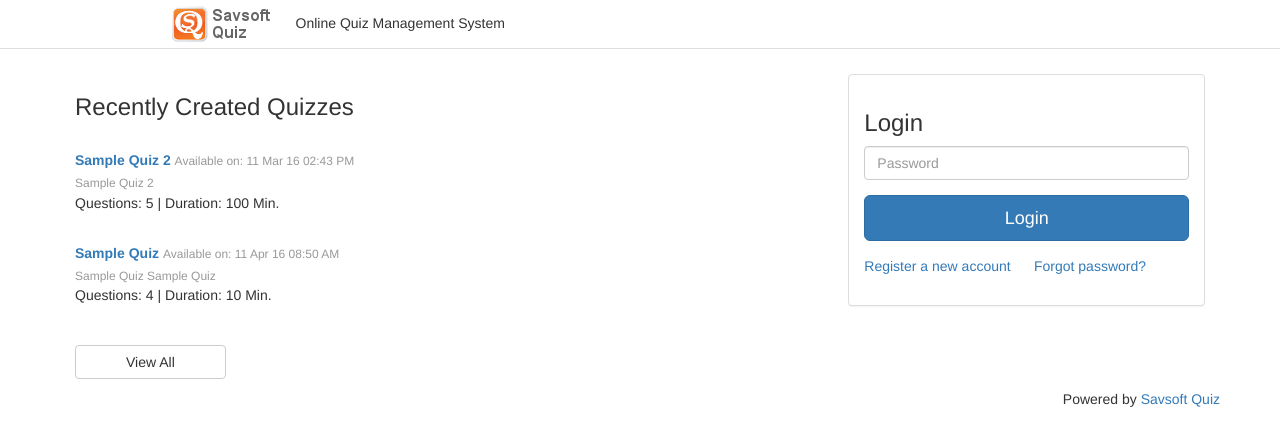
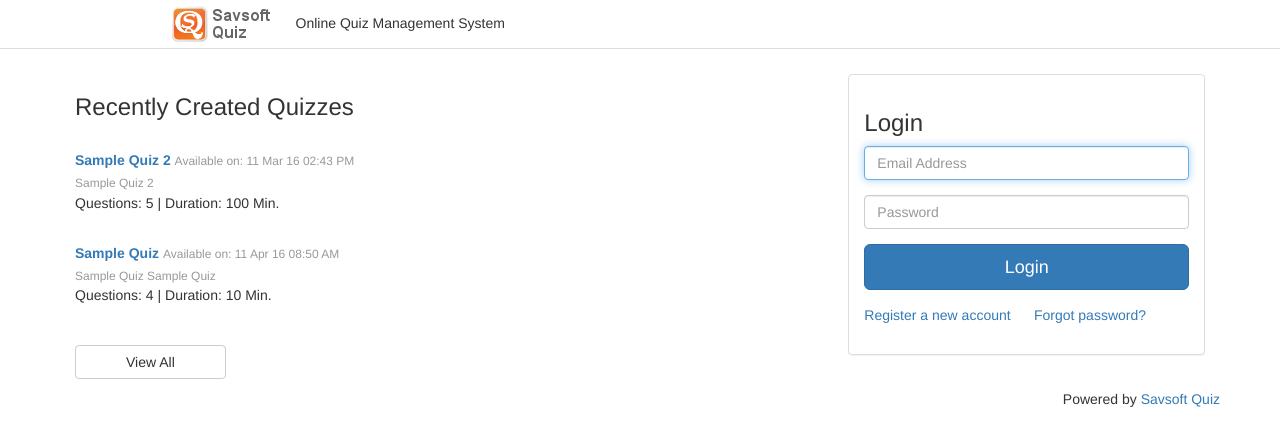
Before and after one commit to warehows/assessment, a CodeIgniter app: page /database/index.php/login in a window 1280 px wide. Shown: the top 446 px of the page. Run offline with CodeIgniter, Linux system fonts and the light colour scheme; data comes from the database, SQL or seed files in the repository.

Commit message:
test push to dev branch pullme baby

```diff
--- a/application/views/login.php
+++ b/application/views/login.php
@@ -74,10 +74,10 @@ if(count($recent_quiz)==0){
 		<?php
 		}
 		?>
-<!--			<div class="form-group">	 -->
-<!--					<label for="inputEmail" class="sr-only">--><?php //echo $this->lang->line('email_address');?><!--</label> -->
-<!--					<input type="email" id="inputEmail" name="email" class="form-control" placeholder="--><?php //echo $this->lang->line('email_address');?><!--" required autofocus>-->
-<!--			</div>-->
+			<div class="form-group">
+					<label for="inputEmail" class="sr-only"><?php echo $this->lang->line('email_address');?></label>
+					<input type="email" id="inputEmail" name="email" class="form-control" placeholder="<?php echo $this->lang->line('email_address');?>" required autofocus>
+			</div>
 			<div class="form-group">
 					<label for="inputPassword" class="sr-only"><?php echo $this->lang->line('password');?></label>
 					<input type="password" id="inputPassword" name="password" class="form-control" placeholder="<?php echo $this->lang->line('password');?>" required >
```
